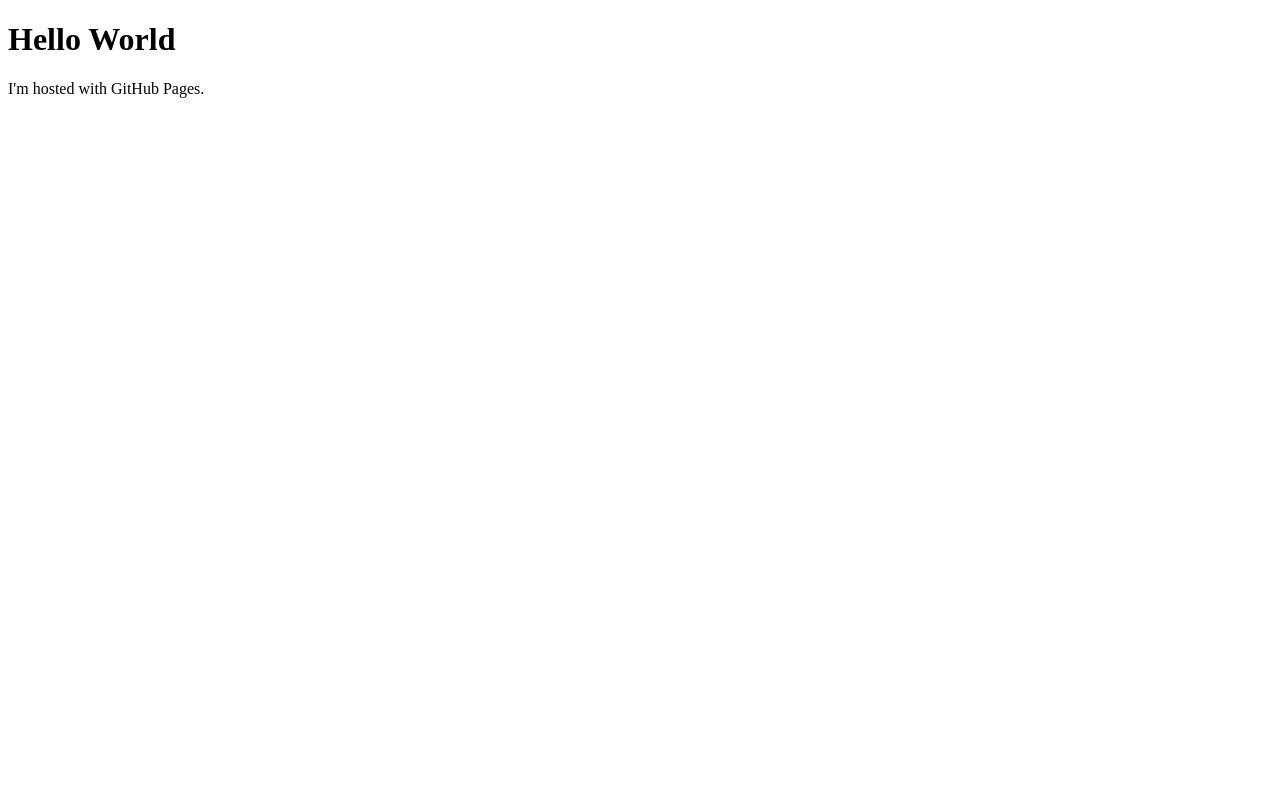
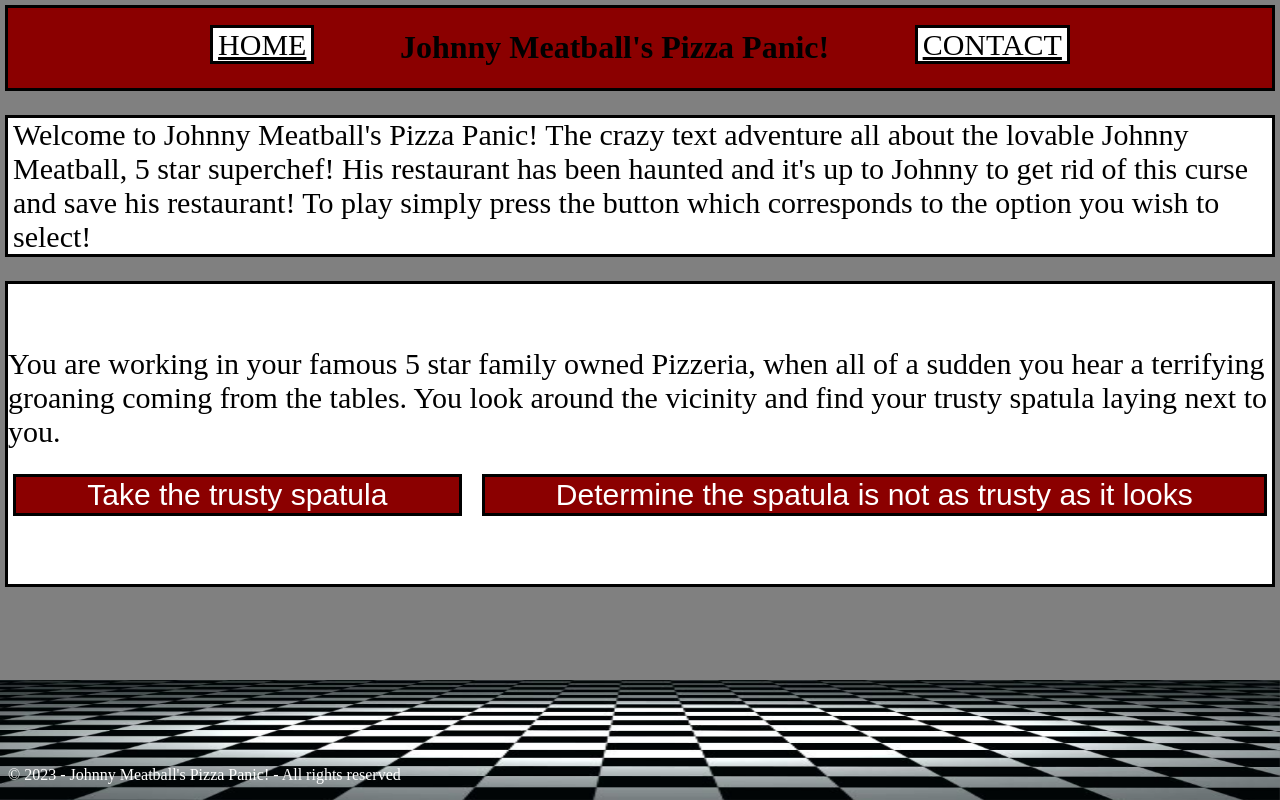
Before and after one commit to 40486680/40486680.github.io, a plain HTML site: page index.html in a window 1280 px wide. Drawn offline with Linux system fonts and the light colour scheme.

Commit message:
href fixes
changes old "homepage.html" to "index.html".

```diff
--- a/index.html
+++ b/index.html
@@ -1,7 +1,42 @@
-<!DOCTYPE html>
+<! DOCTYPE html >
 <html>
+<link rel="stylesheet" href="thestyle.css" types="text/css"/>
+<head>
+		<meta charset="UTF-8">
+		<meta name="viewport" content="width=device-width,initial-scale=1.0">
+		<meta http-equiv="X-UA-Compatible" content ="ie=edge">
+		<script defer src="GAME.js"></script>
+		<title>Home - Johnny Meatball's Pizza Panic!</title>
+</head>
 <body>
-<h1>Hello World</h1>
-<p>I'm hosted with GitHub Pages.</p>
+
+
+<div class="flex-container" id="header">
+	<div style = "margin-top: 20px; margin-right: 7%"><a class= "navbar" href = "index.html">HOME</a></div>
+	<div><h1>Johnny Meatball's Pizza Panic!</h1></div>
+	<div style = "margin-top: 20px; margin-left: 7%"><a class= "navbar" href = "CONTACT.html">CONTACT</a></div>
+</div>
+
+<section>
+	<p class="textbox"> Welcome to Johnny Meatball's Pizza Panic!
+	The crazy text adventure all about the lovable Johnny Meatball, 5 star superchef!
+	His restaurant has been haunted and it's up to Johnny to get rid of this curse and save his restaurant! To play simply press the button which corresponds to the option you wish to select!</p>
+</section>
+
+<div class="gamebox">
+	<div id="text">Text</div>
+	<div id="option-buttons" class="option-spacing">
+		<button class="option">Option 1</button>
+		<button class="option">Option 2</button>
+		<button class="option">Option 3</button>
+		<button class="option">Option 4</button>
+
+</div>
+</div>
+
+<img src="floor.png" id="floor">
+
+<footer> <p id = "footer"> &copy; 2023 - Johnny Meatball's Pizza Panic! - All rights reserved </p></footer>
+
 </body>
 </html>
```
Also changed, not shown: CONTACT.html (+1 -1 lines).
